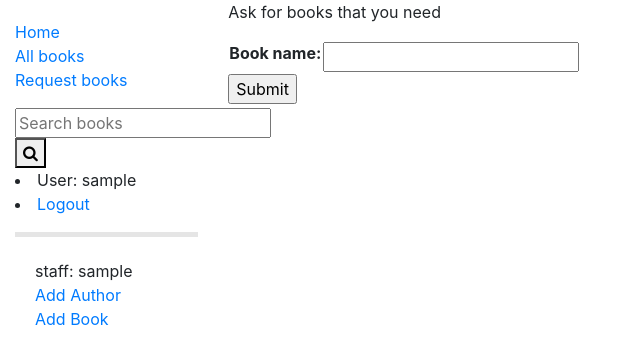
After one commit to lokeshhari/Lokallibrary-web, a Django app: page /finalyear/request/ in a window 1280 px wide. The commit adds this page. Shown: the top 364 px of the page, without its empty margins (0-640 px from the left). Run offline with Django 3.2, Linux system fonts and the light colour scheme; the visitor is signed in with stand-in values (Sample User, id 1); some libraries are stand-ins or nearby versions.

Commit message:
features added

```diff
--- a/finalyear/admin.py
+++ b/finalyear/admin.py
@@ -1,6 +1,6 @@
 from django.contrib import admin
 
-from .models import Author, Genre, Book,Language
+from .models import Author, Genre, Book,Language,Request
 
 class BooksInline(admin.TabularInline):
     model = Book
@@ -19,5 +19,5 @@ class BookAdmin(admin.ModelAdmin):
 admin.site.register(Book,BookAdmin)
 
 admin.site.register(Genre)
-
+admin.site.register(Request)
 admin.site.register(Language)
--- a/finalyear/forms.py
+++ b/finalyear/forms.py
@@ -4,7 +4,7 @@ from django import forms
 from django.core.exceptions import ValidationError
 from django.utils.translation import ugettext_lazy as _
 from django.forms import ModelForm
-from finalyear.models import Author,Book
+from finalyear.models import Author,Book,Request
 from django.contrib.auth.forms import UserCreationForm
 from django.contrib.auth.models import User
 from django import forms
@@ -15,7 +15,6 @@ class CustomUserCreationForm(forms.Form):
     email = forms.EmailField(label='Enter email')
     password1 = forms.CharField(label='Enter password', widget=forms.PasswordInput)
     password2 = forms.CharField(label='Confirm password', widget=forms.PasswordInput)
-
 
     def clean_username(self):
         username = self.cleaned_data['username'].lower()
@@ -38,7 +37,6 @@ class CustomUserCreationForm(forms.Form):
         return email
 
     def clean_password2(self):
-        SpecialSym =['$', '@', '#', '%']
         password1 = self.cleaned_data.get('password1')
         password2 = self.cleaned_data.get('password2')
 
--- a/finalyear/models.py
+++ b/finalyear/models.py
@@ -3,6 +3,7 @@ from django.db import models
 from django.urls import reverse
 import uuid
 from datetime import date
+from django.contrib.auth.models import User
 
 class Genre(models.Model):
     name = models.CharField(max_length=200, help_text='Enter a book genre (e.g. Science Fiction)')
@@ -56,3 +57,13 @@ class Language(models.Model):
 
     def __str__(self):
         return self.lang
+
+class Request(models.Model):
+    book_name=models.CharField(max_length=30)
+    class meta:
+        ordering=['book_name']
+
+    def __str__(self):
+        return self.book_name
+    def get_absolute_url(self):
+        return reverse('request-detail', args=[str(self.id)])
--- a/finalyear/templates/base_generic.html
+++ b/finalyear/templates/base_generic.html
@@ -22,9 +22,10 @@
         <ul class="sidebar-nav">
           <li><a href="{% url 'index' %}">Home</a></li>
           <li><a href="{% url 'books' %}">All books</a></li>
-          <li><a href="">About us!</a></li>
+	{% if user.is_authenticated %}
+          <li><a href="{% url 'book_request' %}">Request books</a></li>
+	{% endif %}
         </ul>
-	      <div style="margin-left:20px; margin-top:20px; ">
 <div class="search-container">
     <form method="get" action="{% url 'search' %}">
       <input type="text" placeholder="Search books" name="search">
@@ -40,7 +41,7 @@
    	{% endif %}
 	</ul>
 	<hr style="height:2px;border-width:5px;">
-
+	<div style="margin-left:20px; margin-top:20px; ">
 	{% if user.is_staff %}
      		staff: {{ user.get_username }} <br>
 		<a href="{% url 'author_create' %}">Add Author</a><br>
--- /dev/null
+++ b/finalyear/templates/finalyear/request_form.html
@@ -0,0 +1,12 @@
+{% extends "base_generic.html" %}
+
+{% block content %}
+<p> Ask for books that you need</p>
+  <form action="" method="post">
+    {% csrf_token %}
+    <table>
+    {{ form.as_table }}
+    </table>
+    <input type="submit" value="Submit">
+  </form>
+{% endblock %}
--- a/finalyear/urls.py
+++ b/finalyear/urls.py
@@ -15,4 +15,6 @@ urlpatterns = [
     path('books/<int:pk>/delete/', views.BookDelete.as_view(), name='book_delete'),
     path('register/',views.register,name='register'),
     path('results/', views.SearchView.as_view(), name='search'),
+    path('request/',views.book_request.as_view() , name='book_request'),
+    path('request-sended/<int:pk>',views.RequestDetailView.as_view(),name='request-detail'),
 ]
--- a/finalyear/views.py
+++ b/finalyear/views.py
@@ -2,7 +2,7 @@
 # Create your views here.
 from django.shortcuts import render,get_object_or_404,redirect
 from django.views import generic
-from finalyear.models import Book, Author, Genre ,Language
+from finalyear.models import Book, Author, Genre ,Language,Request
 from django.contrib.auth.mixins import LoginRequiredMixin
 from django.contrib.auth.mixins import PermissionRequiredMixin
 from django.contrib.auth.decorators import permission_required
@@ -17,12 +17,19 @@ from django.contrib.auth.forms import UserCreationForm
 from .forms import CustomUserCreationForm
 
 def index(request):
-
+    num_books = Book.objects.all().count()
+    num_authors = Author.objects.count()
+    num_langs= Language.objects.count()
+    num_genre=Genre.objects.count()
     num_visits = request.session.get('num_visits', 0)
     request.session['num_visits'] = num_visits + 1
 
     context = {
         'num_visits': num_visits,
+        'num_authors':num_authors,
+        'num_langs':num_langs,
+        'num_genre':num_genre,
+        'num_books':num_books
     }
 
     # Render the HTML template index.html with the data in the context variable
@@ -99,7 +106,7 @@ def register(request):
         if f.is_valid():
             f.save()
             messages.success(request, 'Account created successfully')
-            return redirect('login')
+            return redirect('register')
 
     else:
         f = CustomUserCreationForm()
@@ -116,9 +123,32 @@ class SearchView(generic.ListView):
     def get_queryset(self):
         result = super(SearchView, self).get_queryset()
         query = self.request.GET.get('search')
+
         if query:
-            postresult = Book.objects.filter(title__icontains= query)
+            postresult = Book.objects.filter(title__contains= query)
             result = postresult
         else:
             result = None
+
         return result
+
+
+
+class book_request(LoginRequiredMixin,CreateView):
+    model = Request
+    fields = '__all__'
+
+class RequestListView(generic.ListView):
+    model = Request
+    template_name = 'books/my_arbitrary_template_name_list.html'  # Specify
+    paginate_by = 15
+
+class RequestDetailView(generic.DetailView):
+    model = Request
+    def request_detail_view(request, primary_key):
+        try:
+            book = Author.objects.get(pk=primary_key)
+        except Request.DoesNotExist:
+            raise Http404('Author does not exist')
+
+        return render(request, 'finalyear/request_detail.html', context={'author': author})
--- a/locallibrary/settings.py
+++ b/locallibrary/settings.py
@@ -26,7 +26,7 @@ SECRET_KEY = '8)j*&q9td9@3m(fzm(5(aie5uc&&$ql-t^w6q(fvvxh%(zmn$g'
 # SECURITY WARNING: don't run with debug turned on in production!
 DEBUG = True
 
-ALLOWED_HOSTS = ['lokallibrary.herokuapp.com','127.0.0.1']
+ALLOWED_HOSTS = []
 
 
 # Application definition
@@ -143,4 +143,3 @@ STATIC_URL = '/static/'
 LOGIN_REDIRECT_URL = '/'
 
 STATICFILES_STORAGE = 'whitenoise.storage.CompressedManifestStaticFilesStorage'
-SECURE_SSL_REDIRECT=True
--- a/templates/registration/password_reset_email.html
+++ b/templates/registration/password_reset_email.html
@@ -1,3 +1,2 @@
-Someone asked for password reset for your account having  email  {{ email }} in <a href="https.lokallibrary.herokuapp.com"> Lokallibrary</a> .
-<p>Click the link given below to reset the password : <p>
+Someone asked for password reset for email {{ email }}. Follow the link given below:
 {{ protocol}}://{{ domain }}{% url 'password_reset_confirm' uidb64=uid token=token %}
```
Also changed, not shown: finalyear/templates/finalyear/request_detail.html (added, +10 -0 lines), finalyear/templates/index.html (+4 -3 lines), templates/registration/login.html (+1 -8 lines), finalyear/migrations/0003_request.py (added), finalyear/migrations/0004_request_user.py (added), finalyear/migrations/0005_remove_request_user.py (added). Lines whose indentation alone changed are shown as unchanged.
